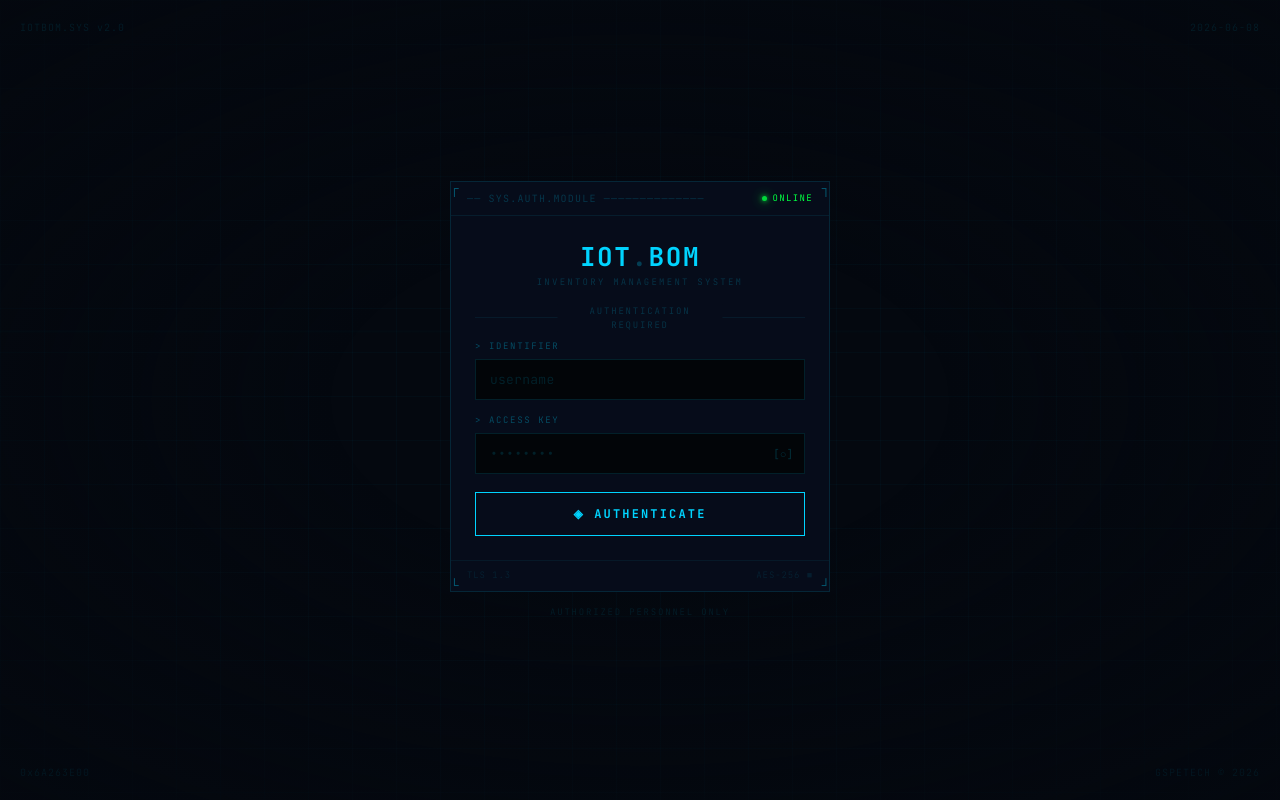
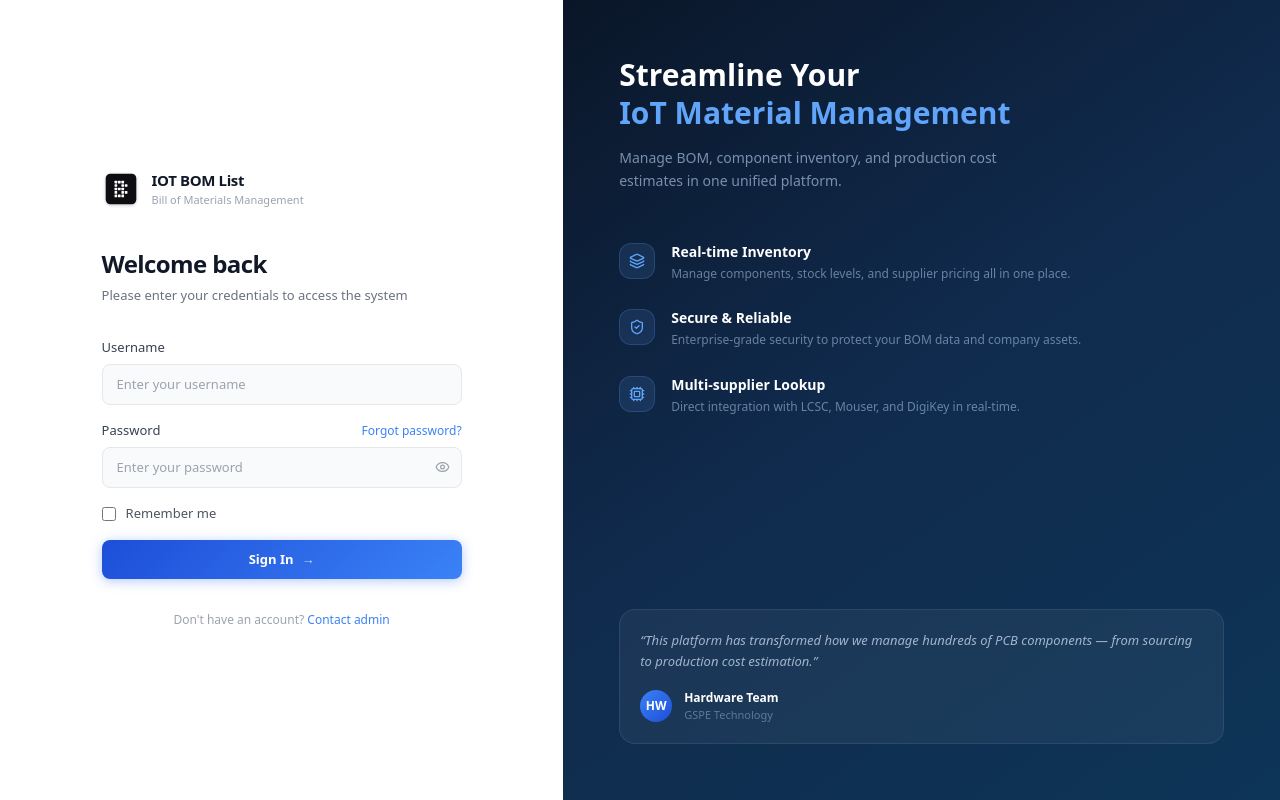
Before and after one commit to deenqtt/IOTBomlist-v2, a Next.js app in the folder frontend/: page /login in a window 1280 px wide. Built offline with nearby package versions, Linux system fonts and the light colour scheme; no server answers.

Commit message:
design: split-screen login — full English, deep navy gradient panel

```diff
--- a/frontend/src/app/login/page.tsx
+++ b/frontend/src/app/login/page.tsx
@@ -2,24 +2,46 @@
 
 import { useState, useEffect } from 'react'
 import { useRouter } from 'next/navigation'
+import { useTheme } from 'next-themes'
+import { Eye, EyeOff, Layers, ShieldCheck, Cpu } from 'lucide-react'
 import api from '@/lib/api'
 import { setToken } from '@/lib/auth'
+import { cn } from '@/lib/utils'
+
+const features = [
+  {
+    icon: Layers,
+    title: 'Real-time Inventory',
+    desc: 'Manage components, stock levels, and supplier pricing all in one place.',
+  },
+  {
+    icon: ShieldCheck,
+    title: 'Secure & Reliable',
+    desc: 'Enterprise-grade security to protect your BOM data and company assets.',
+  },
+  {
+    icon: Cpu,
+    title: 'Multi-supplier Lookup',
+    desc: 'Direct integration with LCSC, Mouser, and DigiKey in real-time.',
+  },
+]
 
 export default function LoginPage() {
   const router = useRouter()
-  const [mounted, setMounted]     = useState(false)
-  const [username, setUsername]   = useState('')
-  const [password, setPassword]   = useState('')
-  const [showPass, setShowPass]   = useState(false)
-  const [error, setError]         = useState('')
-  const [loading, setLoading]     = useState(false)
-  const [tick, setTick]           = useState(0)
+  const { resolvedTheme } = useTheme()
+  const [mounted, setMounted]   = useState(false)
+  const [username, setUsername] = useState('')
+  const [password, setPassword] = useState('')
+  const [showPass, setShowPass] = useState(false)
+  const [error, setError]       = useState('')
+  const [loading, setLoading]   = useState(false)
 
-  useEffect(() => {
-    setMounted(true)
-    const t = setInterval(() => setTick(n => n + 1), 550)
-    return () => clearInterval(t)
-  }, [])
+  useEffect(() => { setMounted(true) }, [])
+
+  const iconSrc = !mounted ? '/icon/icon_dark.svg'
+    : resolvedTheme === 'dark' ? '/icon/icon_light.svg' : '/icon/icon_dark.svg'
+
+  const isDark = mounted && resolvedTheme === 'dark'
 
   async function handleSubmit(e: React.FormEvent) {
     e.preventDefault()
@@ -30,349 +52,239 @@ export default function LoginPage() {
       setToken(res.data.token)
       router.push('/items')
     } catch {
-      setError('Username atau password salah')
+      setError('Invalid username or password')
     } finally {
       setLoading(false)
     }
   }
 
-  const blink = tick % 2 === 0
-
   return (
-    <div style={{
-      minHeight: '100vh',
-      background: '#04080f',
-      display: 'flex',
-      alignItems: 'center',
-      justifyContent: 'center',
-      fontFamily: '"JetBrains Mono", "Fira Code", "Cascadia Code", monospace',
-      position: 'relative',
-      overflow: 'hidden',
-    }}>
-      <style>{`
-        @import url('https://fonts.googleapis.com/css2?family=JetBrains+Mono:wght@300;400;500;700&display=swap');
-
-        * { box-sizing: border-box; }
-
-        @keyframes scanline {
-          0%   { transform: translateY(-100vh); opacity: 0; }
-          5%   { opacity: 1; }
-          95%  { opacity: 1; }
-          100% { transform: translateY(100vh); opacity: 0; }
-        }
-
-        @keyframes card-in {
-          from { opacity: 0; transform: translateY(16px); }
-          to   { opacity: 1; transform: translateY(0); }
-        }
-
-        @keyframes pulse-dot {
-          0%, 100% { box-shadow: 0 0 3px #00ff41, 0 0 6px #00ff41; opacity: 1; }
-          50%       { box-shadow: 0 0 8px #00ff41, 0 0 16px #00ff41; opacity: 0.7; }
-        }
-
-        @keyframes grid-fade {
-          from { opacity: 0; }
-          to   { opacity: 1; }
-        }
-
-        .login-input {
-          width: 100%;
-          background: #020508;
-          border: 1px solid #00d4ff22;
-          color: #00d4ff;
-          font-family: "JetBrains Mono", monospace;
-          font-size: 13px;
-          padding: 10px 14px;
-          outline: none;
-          transition: border-color 0.12s, box-shadow 0.12s;
-          caret-color: #00d4ff;
-          letter-spacing: 0.02em;
-        }
-        .login-input:focus {
-          border-color: #00d4ff;
-          box-shadow: 0 0 0 1px #00d4ff, inset 0 0 24px #00d4ff06;
-        }
-        .login-input::placeholder { color: #00d4ff22; }
-
-        .login-btn {
-          width: 100%;
-          background: transparent;
-          border: 1px solid #00d4ff;
-          color: #00d4ff;
-          font-family: "JetBrains Mono", monospace;
-          font-size: 12px;
-          font-weight: 700;
-          letter-spacing: 0.18em;
-          padding: 12px;
-          cursor: pointer;
-          transition: background 0.12s, box-shadow 0.12s;
-          text-transform: uppercase;
-          position: relative;
-        }
-        .login-btn:hover:not(:disabled) {
-          background: #00d4ff10;
-          box-shadow: 0 0 20px #00d4ff28;
-        }
-        .login-btn:active:not(:disabled) { background: #00d4ff18; }
-        .login-btn:disabled { opacity: 0.45; cursor: not-allowed; }
-
-        .show-btn {
-          position: absolute;
-          right: 12px;
-          top: 50%;
-          transform: translateY(-50%);
-          background: none;
-          border: none;
-          color: #00d4ff35;
-          cursor: pointer;
-          font-family: "JetBrains Mono", monospace;
-          font-size: 11px;
-          padding: 0;
-          transition: color 0.12s;
-          letter-spacing: 0;
-          line-height: 1;
-        }
-        .show-btn:hover { color: #00d4ff80; }
-      `}</style>
-
-      {/* Grid background */}
-      <div style={{
-        position: 'absolute',
-        inset: 0,
-        backgroundImage: `
-          linear-gradient(#00d4ff07 1px, transparent 1px),
-          linear-gradient(90deg, #00d4ff07 1px, transparent 1px)
-        `,
-        backgroundSize: '44px 44px',
-        animation: 'grid-fade 1.2s ease forwards',
-        pointerEvents: 'none',
-      }} />
-
-      {/* Radial vignette */}
-      <div style={{
-        position: 'absolute',
-        inset: 0,
-        background: 'radial-gradient(ellipse 80% 70% at 50% 50%, transparent 30%, #04080f 100%)',
-        pointerEvents: 'none',
-      }} />
-
-      {/* Scanline */}
-      <div style={{
-        position: 'absolute',
-        left: 0,
-        right: 0,
-        height: '3px',
-        background: 'linear-gradient(transparent, #00d4ff06, transparent)',
-        animation: 'scanline 12s linear infinite',
-        pointerEvents: 'none',
-      }} />
-
-      {/* Corner labels */}
-      <span style={{ position: 'absolute', top: 20, left: 20, color: '#00d4ff18', fontSize: 10, letterSpacing: '0.1em' }}>
-        IOTBOM.SYS v2.0
-      </span>
-      <span style={{ position: 'absolute', top: 20, right: 20, color: '#00d4ff18', fontSize: 10, letterSpacing: '0.1em' }}>
-        {mounted ? new Date().toISOString().slice(0, 10) : '----/--/--'}
-      </span>
-      <span style={{ position: 'absolute', bottom: 20, left: 20, color: '#00d4ff12', fontSize: 10, letterSpacing: '0.1em' }}>
-        0x{mounted ? Math.floor(Date.now() / 1000).toString(16).toUpperCase() : '--------'}
-      </span>
-      <span style={{ position: 'absolute', bottom: 20, right: 20, color: '#00d4ff12', fontSize: 10, letterSpacing: '0.1em' }}>
-        GSPETECH © 2026
-      </span>
-
-      {/* Card */}
-      <div style={{
-        width: '100%',
-        maxWidth: 380,
-        margin: '0 16px',
-        animation: mounted ? 'card-in 0.45s cubic-bezier(0.22,1,0.36,1) forwards' : 'none',
-        opacity: mounted ? undefined : 0,
-      }}>
-        <div style={{
-          background: '#060c1a',
-          border: '1px solid #00d4ff20',
-          position: 'relative',
-        }}>
-          {/* Corner brackets */}
-          <span style={{ position: 'absolute', top: -1, left: -1, color: '#00d4ff60', fontSize: 14, lineHeight: 1 }}>┌</span>
-          <span style={{ position: 'absolute', top: -1, right: -1, color: '#00d4ff60', fontSize: 14, lineHeight: 1 }}>┐</span>
-          <span style={{ position: 'absolute', bottom: -1, left: -1, color: '#00d4ff60', fontSize: 14, lineHeight: 1 }}>└</span>
-          <span style={{ position: 'absolute', bottom: -1, right: -1, color: '#00d4ff60', fontSize: 14, lineHeight: 1 }}>┘</span>
-
-          {/* Status bar */}
-          <div style={{
-            borderBottom: '1px solid #00d4ff15',
-            padding: '9px 16px',
-            display: 'flex',
-            alignItems: 'center',
-            justifyContent: 'space-between',
-          }}>
-            <span style={{ color: '#00d4ff35', fontSize: 10, letterSpacing: '0.12em' }}>
-              ── SYS.AUTH.MODULE ──────────────
-            </span>
-            <div style={{ display: 'flex', alignItems: 'center', gap: 5 }}>
-              <div style={{
-                width: 5,
-                height: 5,
-                borderRadius: '50%',
-                background: '#00ff41',
-                animation: 'pulse-dot 2s ease-in-out infinite',
-              }} />
-              <span style={{ color: '#00ff41', fontSize: 9, letterSpacing: '0.15em' }}>ONLINE</span>
+    <div className="min-h-screen flex">
+      {/* ── Left: Form ───────────────────────────── */}
+      <div className={cn(
+        'flex flex-col justify-center w-full lg:w-[44%] px-8 sm:px-12 lg:px-16',
+        'bg-white dark:bg-[#0f1621]',
+      )}>
+        <div className="w-full max-w-[360px] mx-auto">
+          {/* Brand */}
+          <div className="flex items-center gap-3 mb-10">
+            {/* eslint-disable-next-line @next/next/no-img-element */}
+            <img
+              src={iconSrc}
+              alt="IOT BOM List"
+              width={38}
+              height={38}
+              draggable={false}
+              className="select-none rounded-xl"
+            />
+            <div>
+              <p className="text-[15px] font-bold tracking-tight text-gray-900 dark:text-gray-50 leading-tight">
+                IOT BOM List
+              </p>
+              <p className="text-[11px] text-gray-400 dark:text-gray-500 mt-0.5">
+                Bill of Materials Management
+              </p>
             </div>
           </div>
 
-          {/* Body */}
-          <div style={{ padding: '28px 24px 24px' }}>
-            {/* Brand */}
-            <div style={{ textAlign: 'center', marginBottom: 28 }}>
-              <div style={{
-                fontSize: 26,
-                fontWeight: 700,
-                letterSpacing: '0.06em',
-                color: '#00d4ff',
-                lineHeight: 1,
-                marginBottom: 6,
-              }}>
-                IOT<span style={{ color: '#00d4ff40' }}>.</span>BOM
-              </div>
-              <div style={{ color: '#00d4ff30', fontSize: 9, letterSpacing: '0.25em' }}>
-                INVENTORY MANAGEMENT SYSTEM
-              </div>
+          {/* Heading */}
+          <div className="mb-7">
+            <h1 className="text-2xl font-bold tracking-tight text-gray-900 dark:text-gray-50">
+              Welcome back
+            </h1>
+            <p className="text-[13px] text-gray-500 dark:text-gray-400 mt-1.5">
+              Please enter your credentials to access the system
+            </p>
           </div>
 
-            {/* Divider */}
-            <div style={{
-              borderTop: '1px solid #00d4ff12',
-              marginBottom: 22,
-              position: 'relative',
-              textAlign: 'center',
-            }}>
-              <span style={{
-                position: 'absolute',
-                top: '50%',
-                left: '50%',
-                transform: 'translate(-50%, -50%)',
-                background: '#060c1a',
-                padding: '0 10px',
-                color: '#00d4ff30',
-                fontSize: 9,
-                letterSpacing: '0.2em',
-              }}>
-                AUTHENTICATION REQUIRED
-              </span>
-            </div>
-
-            <form onSubmit={handleSubmit} style={{ display: 'flex', flexDirection: 'column', gap: 14 }}>
+          <form onSubmit={handleSubmit} className="space-y-4">
             {/* Username */}
-              <div>
-                <label style={{
-                  display: 'block',
-                  color: '#00d4ff50',
-                  fontSize: 9,
-                  letterSpacing: '0.18em',
-                  marginBottom: 5,
-                }}>
-                  {'>'} IDENTIFIER
+            <div className="space-y-1.5">
+              <label
+                htmlFor="username"
+                className="text-[13px] font-medium text-gray-700 dark:text-gray-300"
+              >
+                Username
               </label>
               <input
-                  className="login-input"
+                id="username"
                 type="text"
                 value={username}
                 onChange={e => setUsername(e.target.value)}
                 autoComplete="username"
-                  placeholder="username"
+                placeholder="Enter your username"
                 required
+                className={cn(
+                  'w-full px-3.5 py-2.5 rounded-lg text-[13px]',
+                  'bg-gray-50 dark:bg-[#161e2d]',
+                  'border border-gray-200 dark:border-[#253047]',
+                  'text-gray-900 dark:text-gray-100',
+                  'placeholder:text-gray-400 dark:placeholder:text-gray-600',
+                  'transition-[border-color,box-shadow] duration-150',
+                  'focus:outline-none focus:border-blue-500 dark:focus:border-blue-400',
+                  'focus:ring-2 focus:ring-blue-500/15 dark:focus:ring-blue-400/20',
+                )}
               />
             </div>
 
             {/* Password */}
-              <div>
-                <label style={{
-                  display: 'block',
-                  color: '#00d4ff50',
-                  fontSize: 9,
-                  letterSpacing: '0.18em',
-                  marginBottom: 5,
-                }}>
-                  {'>'} ACCESS KEY
+            <div className="space-y-1.5">
+              <div className="flex items-center justify-between">
+                <label
+                  htmlFor="password"
+                  className="text-[13px] font-medium text-gray-700 dark:text-gray-300"
+                >
+                  Password
                 </label>
-                <div style={{ position: 'relative' }}>
+                <span className="text-[12px] text-blue-500 dark:text-blue-400 cursor-default select-none">
+                  Forgot password?
+                </span>
+              </div>
+              <div className="relative">
                 <input
-                    className="login-input"
+                  id="password"
                   type={showPass ? 'text' : 'password'}
                   value={password}
                   onChange={e => setPassword(e.target.value)}
                   autoComplete="current-password"
-                    placeholder="••••••••"
+                  placeholder="Enter your password"
                   required
-                    style={{ paddingRight: 48 }}
+                  className={cn(
+                    'w-full pl-3.5 pr-10 py-2.5 rounded-lg text-[13px]',
+                    'bg-gray-50 dark:bg-[#161e2d]',
+                    'border border-gray-200 dark:border-[#253047]',
+                    'text-gray-900 dark:text-gray-100',
+                    'placeholder:text-gray-400 dark:placeholder:text-gray-600',
+                    'transition-[border-color,box-shadow] duration-150',
+                    'focus:outline-none focus:border-blue-500 dark:focus:border-blue-400',
+                    'focus:ring-2 focus:ring-blue-500/15 dark:focus:ring-blue-400/20',
+                  )}
                 />
                 <button
                   type="button"
-                    className="show-btn"
                   onClick={() => setShowPass(v => !v)}
                   aria-label={showPass ? 'Hide password' : 'Show password'}
+                  className="absolute right-3 top-1/2 -translate-y-1/2 text-gray-400 hover:text-gray-600 dark:hover:text-gray-300 transition-colors"
                 >
-                    {showPass ? '[●]' : '[○]'}
+                  {showPass ? <EyeOff size={15} /> : <Eye size={15} />}
                 </button>
               </div>
             </div>
 
+            {/* Remember me */}
+            <div className="flex items-center gap-2.5">
+              <input
+                id="remember"
+                type="checkbox"
+                className="w-3.5 h-3.5 rounded border-gray-300 dark:border-gray-600 accent-blue-500"
+              />
+              <label htmlFor="remember" className="text-[13px] text-gray-600 dark:text-gray-400 select-none cursor-pointer">
+                Remember me
+              </label>
+            </div>
+
             {/* Error */}
             {error && (
-                <div style={{
-                  background: '#ff630008',
-                  border: '1px solid #ff630035',
-                  padding: '8px 12px',
-                }}>
-                  <span style={{
-                    color: '#ff7a35',
-                    fontSize: 10,
-                    letterSpacing: '0.06em',
-                  }}>
-                    {`[ERR_401] ${error}`}
-                  </span>
+              <div className="px-3.5 py-2.5 rounded-lg bg-red-50 dark:bg-red-950/30 border border-red-200 dark:border-red-900/50">
+                <p className="text-[12px] text-red-600 dark:text-red-400 font-medium">{error}</p>
               </div>
             )}
 
             {/* Submit */}
             <button
-                className="login-btn"
               type="submit"
               disabled={loading}
-                style={{ marginTop: 4 }}
+              className={cn(
+                'w-full py-2.5 px-4 mt-1 rounded-lg text-[13px] font-semibold text-white',
+                'flex items-center justify-center gap-2',
+                'disabled:opacity-60 disabled:cursor-not-allowed',
+                'active:scale-[0.98] transition-[transform,opacity] duration-150',
+                'focus-visible:outline-none focus-visible:ring-2 focus-visible:ring-blue-500 focus-visible:ring-offset-2',
+              )}
+              style={{
+                background: isDark
+                  ? 'linear-gradient(135deg, #1d4ed8 0%, #2563eb 100%)'
+                  : 'linear-gradient(135deg, #1d4ed8 0%, #3b82f6 100%)',
+                boxShadow: '0 2px 12px rgba(37,99,235,0.35)',
+              }}
             >
-                {loading
-                  ? `◌ VERIFYING${blink ? '_' : ' '}`
-                  : '◈  AUTHENTICATE'}
+              {loading ? 'Signing in...' : (
+                <>
+                  Sign In
+                  <span className="text-blue-200">→</span>
+                </>
+              )}
             </button>
           </form>
-          </div>
 
-          {/* Footer bar */}
-          <div style={{
-            borderTop: '1px solid #00d4ff10',
-            padding: '8px 16px',
-            display: 'flex',
-            justifyContent: 'space-between',
-          }}>
-            <span style={{ color: '#00d4ff18', fontSize: 9, letterSpacing: '0.1em' }}>TLS 1.3</span>
-            <span style={{ color: '#00d4ff18', fontSize: 9, letterSpacing: '0.1em' }}>AES-256 ■</span>
+          {/* Footer */}
+          <p className="text-center text-[12px] text-gray-400 dark:text-gray-600 mt-8">
+            Don&apos;t have an account?{' '}
+            <span className="text-blue-500 dark:text-blue-400 cursor-default">Contact admin</span>
+          </p>
         </div>
       </div>
 
-        {/* Hint */}
-        <div style={{
-          textAlign: 'center',
-          marginTop: 14,
-          color: '#00d4ff18',
-          fontSize: 9,
-          letterSpacing: '0.2em',
-        }}>
-          AUTHORIZED PERSONNEL ONLY
+      {/* ── Right: Marketing panel ────────────────── */}
+      <div
+        className="hidden lg:flex flex-col justify-between flex-1 p-14"
+        style={{
+          background: 'linear-gradient(145deg, #0a1628 0%, #102a4c 45%, #0d3557 100%)',
+        }}
+      >
+        {/* Top: Headline */}
+        <div>
+          <div className="mb-12">
+            <h2 className="text-3xl font-bold text-white leading-tight mb-4">
+              Streamline Your<br />
+              <span style={{ color: '#60a5fa' }}>IoT Material Management</span>
+            </h2>
+            <p className="text-[14px] text-blue-200/60 leading-relaxed max-w-sm">
+              Manage BOM, component inventory, and production cost estimates
+              in one unified platform.
+            </p>
+          </div>
+
+          {/* Features */}
+          <div className="space-y-6">
+            {features.map(({ icon: Icon, title, desc }) => (
+              <div key={title} className="flex gap-4">
+                <div
+                  className="w-9 h-9 rounded-xl flex items-center justify-center flex-shrink-0 mt-0.5"
+                  style={{ background: 'rgba(96,165,250,0.12)', border: '1px solid rgba(96,165,250,0.2)' }}
+                >
+                  <Icon size={16} style={{ color: '#60a5fa' }} />
+                </div>
+                <div>
+                  <p className="text-[14px] font-semibold text-white mb-0.5">{title}</p>
+                  <p className="text-[12px] text-blue-200/50 leading-relaxed">{desc}</p>
+                </div>
+              </div>
+            ))}
+          </div>
+        </div>
+
+        {/* Bottom: Testimonial */}
+        <div
+          className="rounded-2xl p-5 mt-10"
+          style={{ background: 'rgba(255,255,255,0.05)', border: '1px solid rgba(255,255,255,0.08)' }}
+        >
+          <p className="text-[13px] text-blue-100/70 italic leading-relaxed mb-4">
+            &ldquo;This platform has transformed how we manage hundreds of PCB
+            components — from sourcing to production cost estimation.&rdquo;
+          </p>
+          <div className="flex items-center gap-3">
+            <div
+              className="w-8 h-8 rounded-full flex items-center justify-center text-[12px] font-bold text-white"
+              style={{ background: 'linear-gradient(135deg, #3b82f6, #1d4ed8)' }}
+            >
+              HW
+            </div>
+            <div>
+              <p className="text-[12px] font-semibold text-white">Hardware Team</p>
+              <p className="text-[11px] text-blue-200/40">GSPE Technology</p>
+            </div>
+          </div>
         </div>
       </div>
     </div>
```
Lines whose indentation alone changed are shown as unchanged.
